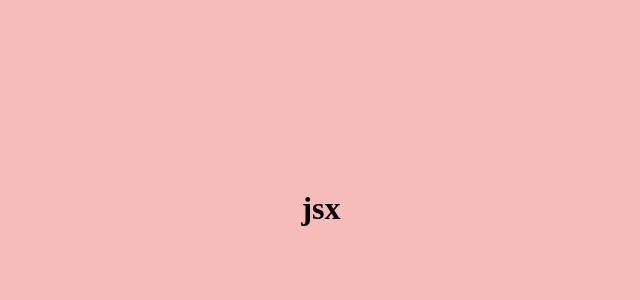
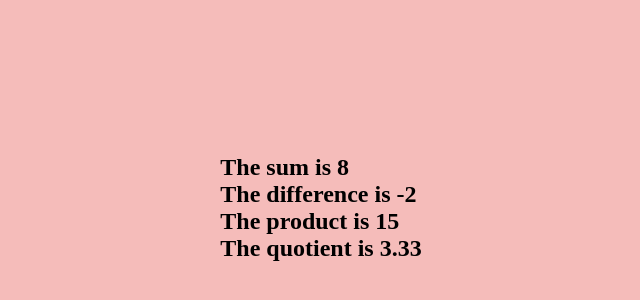
Before and after one commit to Abhishek-389/React-Test-App, a React (Create React App) app: page / in a window 1280 px wide. Shown: the part 192-492 px from the top of the page, without its empty margins (319-959 px from the left). Built offline with nearby package versions, Linux system fonts and the light colour scheme.

Commit message:
Completed the calculator quiz

```diff
--- a/src/App.jsx
+++ b/src/App.jsx
@@ -1,9 +1,12 @@
 import React from "react";
-import Test from "./Test";
+import { sum, diff, mul, quot } from "./calculator";
 function App() {
   return (
     <>
-      <Test />
+      <h2>The sum is {sum(3, 5)}</h2>
+      <h2>The difference is {diff(3, 5)}</h2>
+      <h2>The product is {mul(3, 5)}</h2>
+      <h2>The quotient is {quot(10, 3).toFixed(2)}</h2>
     </>
   );
 }
--- a/src/Test.jsx
+++ /dev/null
@@ -1,8 +0,0 @@
-import React from "react";
-const name = "ABhishek Yadav";
-const age = 5;
-function Testjs() {
-  return <h1>jsx</h1>;
-}
-export default Testjs;
-export { name, age };
--- /dev/null
+++ b/src/calculator.jsx
@@ -0,0 +1,14 @@
+function sum(num1, num2) {
+  return num1 + num2;
+}
+function diff(num1, num2) {
+  return num1 - num2;
+}
+function mul(num1, num2) {
+  return num1 * num2;
+}
+function quot(num1, num2) {
+  return num1 / num2;
+}
+
+export { sum, diff, mul, quot };
```
